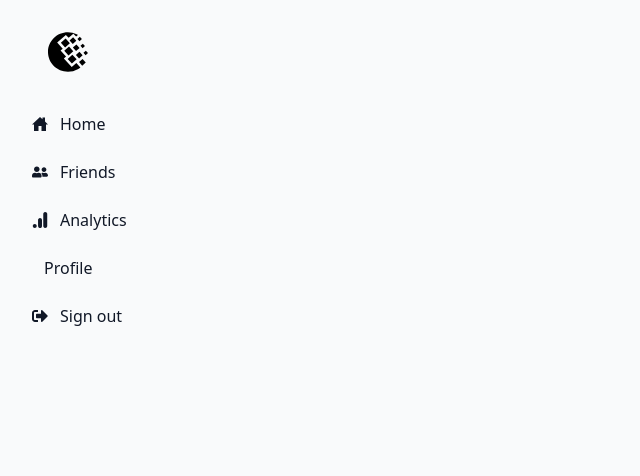
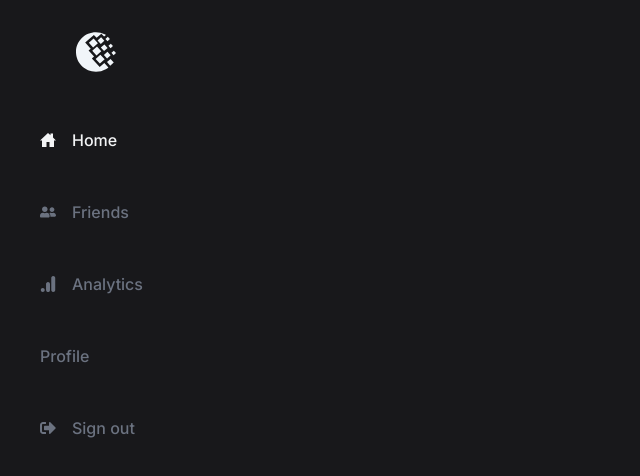
Before and after one commit to ArchitGoyal2005/splitTrack, a Next.js app: page / in a window 1280 px wide. Shown: the top 476 px of the page, without its empty margins (0-640 px from the left). Built offline with nearby package versions, Linux system fonts and the light colour scheme.

Commit message:
Completed ui design of side bar

```diff
--- a/src/app/layout.tsx
+++ b/src/app/layout.tsx
@@ -20,12 +20,12 @@ export default function RootLayout({
     <ClerkProvider>
       <html lang="en">
         <body
-          className={
-            inter.className + "flex flex-col bg-gray-50 dark:bg-gray-800"
-          }
+          className={`${inter.className} flex flex-col w-full h-full bg-zinc-900`}
         >
-          <SideMenu />
-          {children}
+          <div className="flex flex-row w-full h-full">
+            <SideMenu />
+            <main className="flex-grow p-4">{children}</main>
+          </div>
         </body>
       </html>
     </ClerkProvider>
--- /dev/null
+++ b/src/components/sideBarLink.tsx
@@ -0,0 +1,28 @@
+"use client";
+
+import Link from "next/link";
+import { usePathname } from "next/navigation";
+import React from "react";
+
+export default function SideBarLink({
+  children,
+  href,
+}: Readonly<{
+  children: React.ReactNode;
+  href: string;
+}>) {
+  const pathname = usePathname();
+
+  return (
+    <li className="rounded-xl w-full">
+      <Link
+        href={href}
+        className={`flex items-center gap-4 px-6 rounded-xl py-2  hover:text-gray-200 hover:bg-gray-600 dark:hover:bg-gray-700 group ${
+          pathname === href ? "text-gray-100" : "text-gray-500"
+        }`}
+      >
+        {children}
+      </Link>
+    </li>
+  );
+}
--- a/src/components/sideMenu.tsx
+++ b/src/components/sideMenu.tsx
@@ -1,90 +1,43 @@
-import React, { Children } from "react";
+import React from "react";
 import { UserButton, SignOutButton } from "@clerk/nextjs";
 import { FaSignOutAlt, FaUserFriends } from "react-icons/fa";
 import { SiGoogleanalytics, SiWebmoney } from "react-icons/si";
 import { IoHomeSharp } from "react-icons/io5";
 import Link from "next/link";
+import SideBarLink from "./sideBarLink";
 
 function SideMenu() {
   return (
-    <div className="w-full h-full flex-grow-0">
-      <button
-        data-drawer-target="default-sidebar"
-        data-drawer-toggle="default-sidebar"
-        aria-controls="default-sidebar"
-        type="button"
-        className="inline-flex items-center p-2 mt-2 ms-3 text-sm text-gray-500 rounded-lg sm:hidden hover:bg-gray-100 focus:outline-none focus:ring-2 focus:ring-gray-200 dark:text-gray-400 dark:hover:bg-gray-700 dark:focus:ring-gray-600"
-      >
-        <span className="sr-only">Open sidebar</span>
-        <svg
-          className="w-6 h-6"
-          aria-hidden="true"
-          fill="currentColor"
-          viewBox="0 0 20 20"
-          xmlns="http://www.w3.org/2000/svg"
-        >
-          <path
-            clipRule="evenodd"
-            fillRule="evenodd"
-            d="M2 4.75A.75.75 0 012.75 4h14.5a.75.75 0 010 1.5H2.75A.75.75 0 012 4.75zm0 10.5a.75.75 0 01.75-.75h7.5a.75.75 0 010 1.5h-7.5a.75.75 0 01-.75-.75zM2 10a.75.75 0 01.75-.75h14.5a.75.75 0 010 1.5H2.75A.75.75 0 012 10z"
-          ></path>
-        </svg>
-      </button>
-
     <aside
       id="default-sidebar"
-        className="fixed top-0 left-0 z-40 w-64 h-screen transition-transform -translate-x-full sm:translate-x-0"
+      className="w-48 flex flex-col h-screen bg-inherit"
       aria-label="Sidebar"
     >
-        <div className="h-full px-6 py-8 overflow-y-auto">
-          <ul className="space-y-2 font-medium">
-            <li>
+      <div className="h-full px-4 py-8 overflow-y-auto flex flex-col justify-start gap-12 items-center">
         <Link href="/">
-                <SiWebmoney className="h-10 w-10 ml-6 mb-8" />
+          <SiWebmoney className="h-10 w-10 text-slate-100 hover:scale-105" />
         </Link>
-            </li>
-            <li>
-              <Link
-                href="/"
-                className="flex items-center p-2 text-gray-900 rounded-lg dark:text-white hover:bg-gray-100 dark:hover:bg-gray-700 group"
-              >
+        <ul className=" w-full gap-8 justify-center items-start flex flex-col font-medium">
+          <SideBarLink href="/">
             <IoHomeSharp />
-
-                <span className="ms-3">Home</span>
-              </Link>
-            </li>
-
-            <li>
-              <Link
-                href="/friends"
-                className="flex items-center p-2 text-gray-900 rounded-lg dark:text-white hover:bg-gray-100 dark:hover:bg-gray-700 group"
-              >
+            <span className="">Home</span>
+          </SideBarLink>
+          <SideBarLink href="/friends">
             <FaUserFriends />
-                <span className="flex-1 ms-3 whitespace-nowrap">Friends</span>
-              </Link>
-            </li>
-            <li>
-              <Link
-                href="/analytics"
-                className="flex items-center p-2 text-gray-900 rounded-lg dark:text-white hover:bg-gray-100 dark:hover:bg-gray-700 group"
-              >
+            <span className="">Friends</span>
+          </SideBarLink>
+          <SideBarLink href="/analytics">
             <SiGoogleanalytics />
-                <span className="flex-1 ms-3 whitespace-nowrap">Analytics</span>
-              </Link>
-            </li>
-            <li>
-              <Link
-                href="/profile"
-                className="flex items-center p-2 text-gray-900 rounded-lg dark:text-white hover:bg-gray-100 dark:hover:bg-gray-700 group"
-              >
+            <span className="">Analytics</span>
+          </SideBarLink>
+          <SideBarLink href="/profile">
             <UserButton />
-                <span className="flex-1 ms-3 whitespace-nowrap">Profile</span>
-              </Link>
-            </li>
-            <li>
-              <div className="flex items-center p-2 text-gray-900 rounded-lg dark:text-white hover:bg-gray-100 dark:hover:bg-gray-700 group">
+            <span className="">Profile</span>
+          </SideBarLink>
+          <li className="rounded-xl w-full">
+            <div className="flex items-center gap-4 px-6 rounded-xl py-2 text-gray-500 active:text-gray-300 hover:text-gray-300 hover:bg-gray-600 dark:hover:bg-gray-700 group">
               <FaSignOutAlt />
-                <span className="flex-1 ms-3 whitespace-nowrap">
+              <span className="">
                 <SignOutButton />
               </span>
             </div>
@@ -92,7 +45,6 @@ function SideMenu() {
         </ul>
       </div>
     </aside>
-    </div>
   );
 }
 export default SideMenu;
```
Lines whose indentation alone changed are shown as unchanged.
